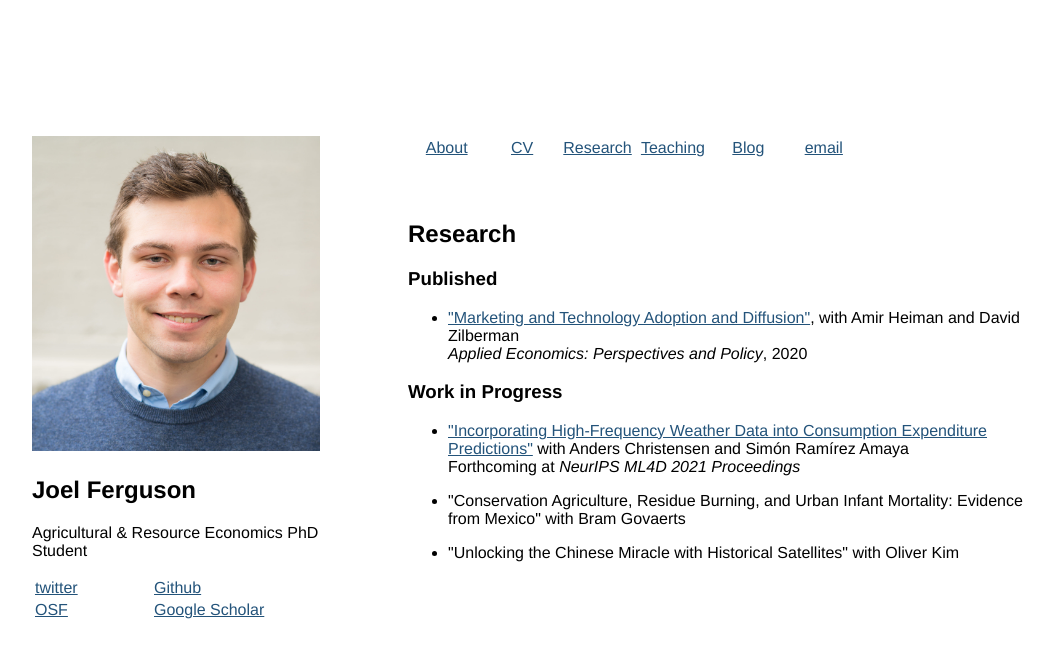
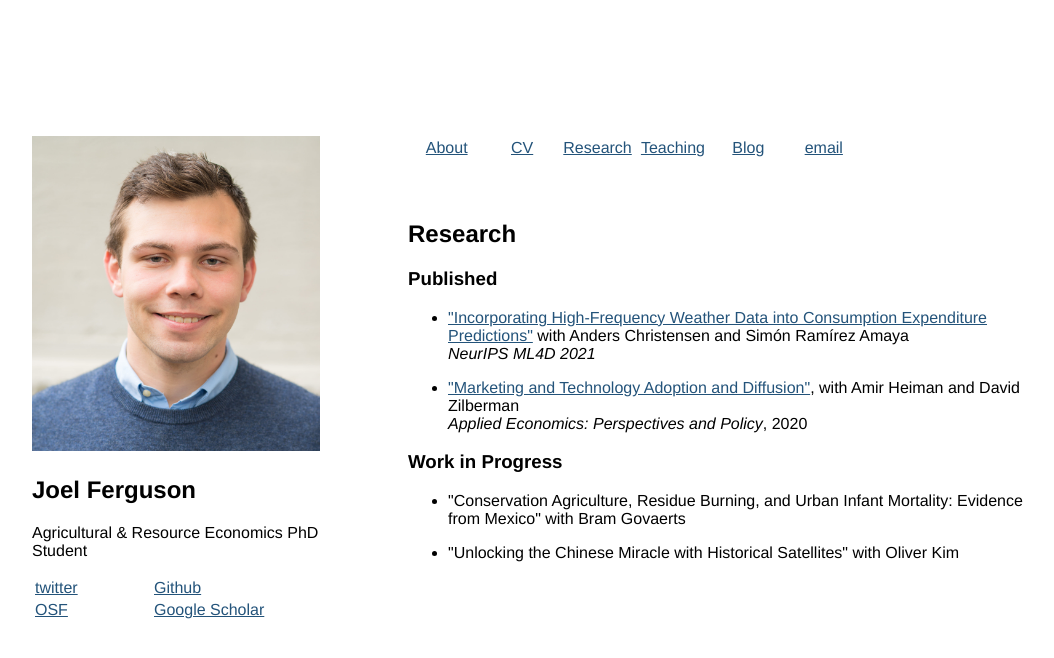
Before and after one commit to joelferg/joelferg.github.io, a Jekyll site: the page built from research.html, in a window 1280 px wide. Shown: the top 658 px of the page, without its empty margins (104-1158 px from the left). Built offline with Jekyll 4.4.1, drawn with Linux system fonts in a browser that asks for light colours.

Commit message:
Update research ML4D

```diff
--- a/research.html
+++ b/research.html
@@ -5,15 +5,14 @@ title: Research
 <h2> Research </h2>
 <h3>Published</h3>
 <ul>
+  <li><p style="margin-bottom:0;"><a href="https://arxiv.org/abs/2211.01406" target="_blank">"Incorporating High-Frequency Weather Data into Consumption Expenditure Predictions"</a> with Anders Christensen and Simón Ramírez Amaya</p>
+    <p style="margin : 0; padding-top:0;"><i>NeurIPS ML4D 2021</i></p>
   <li><p style="margin-bottom:0;"><a href="https://doi.org/10.1002/aepp.13005" target="_blank">"Marketing and Technology Adoption and Diffusion"</a>, with Amir Heiman and David Zilberman</p>
     <p style="margin : 0; padding-top:0;"><i>Applied Economics: Perspectives and Policy</i>, 2020</p>
     </li>
   </ul>
 <h3>Work in Progress</h3>
 <ul>
-  <li><p style="margin-bottom:0;"><a href="/NeurIPS_ML4D.pdf" target="_blank">"Incorporating High-Frequency Weather Data into Consumption Expenditure Predictions"</a> with Anders Christensen and Simón Ramírez Amaya</p>
-    <p style="margin : 0; padding-top:0;">Forthcoming at <i>NeurIPS ML4D 2021 Proceedings</i></p>
-  </li>
   <li><p>"Conservation Agriculture, Residue Burning, and Urban Infant Mortality: Evidence from Mexico" with Bram Govaerts</p>
   </li>
   <li><p> "Unlocking the Chinese Miracle with Historical Satellites" with Oliver Kim</p>
```
